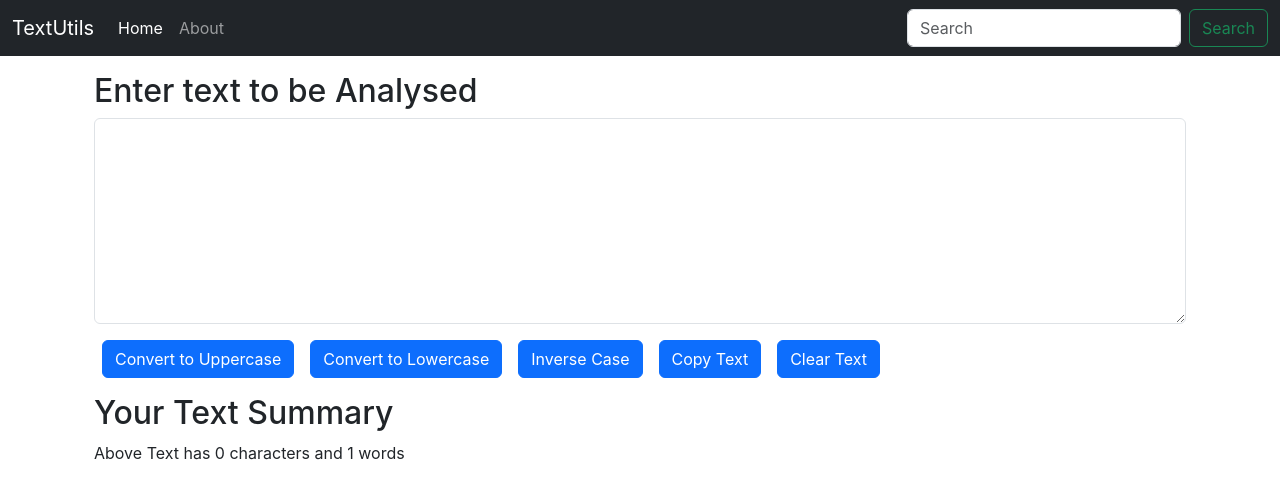
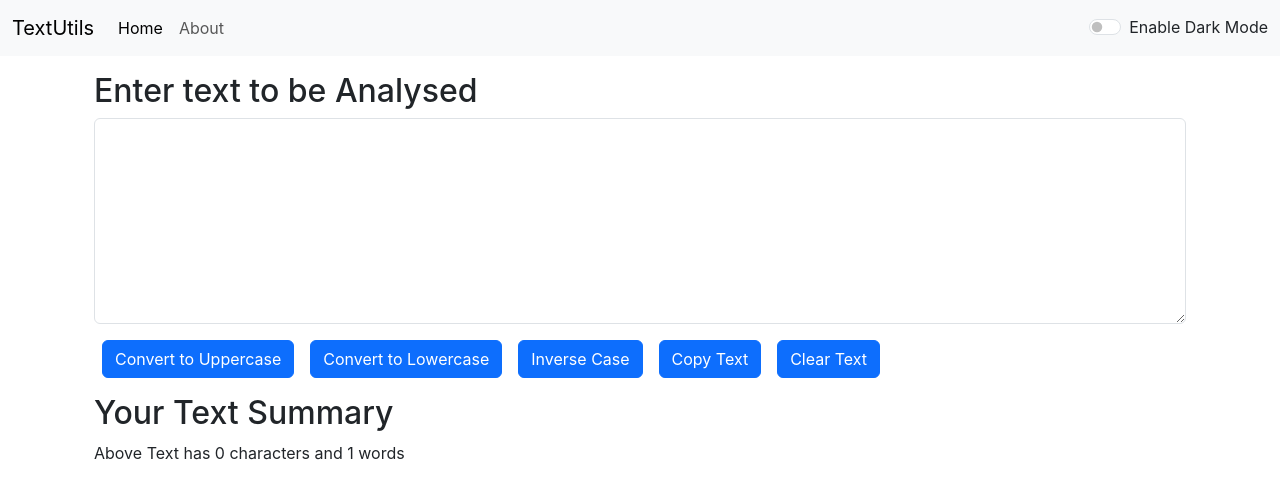
Before and after one commit to SHG0202/textutils, a React (Create React App) app: page / in a window 1280 px wide. Shown: the top 498 px of the page. Built offline with nearby package versions, Linux system fonts and the light colour scheme.

Commit message:
Emable dark mode to home page

```diff
--- a/src/App.js
+++ b/src/App.js
@@ -1,15 +1,29 @@
 
+import React, { useState } from 'react';
 import './App.css';
 //import About from './components/About';
 import Navbar from './components/Navbar';
 import TextForm from './components/TextForm';
 
 function App() {
+
+  const [mode, setMode] = useState('light')
+
+  const toggleMode = () => {
+    if (mode === 'dark') {
+      setMode('light')
+      document.body.style.backgroundColor = 'white'
+    }else {
+      setMode('dark')
+      document.body.style.backgroundColor = '#042743'
+    }
+  }
+
   return (
     <>
-      <Navbar title="TextUtils"/>
+      <Navbar title="TextUtils" mode={mode} toggleMode={toggleMode}/>
       <div className="container my-3">
-        <TextForm heading="Enter text to be Analysed"/>
+        <TextForm heading="Enter text to be Analysed" mode={mode}/>
         {/* <About> */}
       </div>
 
--- a/src/components/Navbar.js
+++ b/src/components/Navbar.js
@@ -4,7 +4,7 @@ import PropTypes from 'prop-types'
 
 export default function Navbar(props) {
     return (
-        <nav className="navbar navbar-expand-lg navbar-dark bg-dark">
+        <nav className={`navbar navbar-expand-lg navbar-${props.mode} bg-${props.mode}`}>
             <div className="container-fluid">
             <a className="navbar-brand" href="/">{props.title}</a>
             <button className="navbar-toggler" type="button" data-bs-toggle="collapse" data-bs-target="#navbarSupportedContent" aria-controls="navbarSupportedContent" aria-expanded="false" aria-label="Toggle navigation">
@@ -19,10 +19,10 @@ export default function Navbar(props) {
                     <a className="nav-link" href="/">About</a>
                 </li>
                 </ul>
-                <form className="d-flex" role="search">
-                <input className="form-control me-2" type="search" placeholder="Search" aria-label="Search"/>
-                <button className="btn btn-outline-success" type="submit">Search</button>
-                </form>
+                <div className={`form-check form-switch text-${props.mode==='light'?'dark':'light'}`}>
+                    <input className="form-check-input" type="checkbox" role="switch" onClick={props.toggleMode} id="switchCheckDefault"/>
+                    <label className="form-check-label" htmlFor="switchCheckDefault">Enable Dark Mode</label>
+                </div>
             </div>
             </div>
         </nav>
--- a/src/components/TextForm.js
+++ b/src/components/TextForm.js
@@ -44,10 +44,11 @@ export default function TextForm(props) {
     const [text, setText] = useState('');
     return (
         <>
-            <div className="container">
+            <div className={`container text-${props.mode==='light'?'dark':'light'}`}>
                 <div className="mb-3">
                     <h2>{props.heading}</h2>
-                    <textarea className="form-control" value={text} onChange={handelOnChange} id="myBox" rows="8"></textarea>
+                    <textarea className="form-control" value={text} onChange={handelOnChange} style={{backgroundColor: props.mode==='dark'?'grey':'white',
+                        color: props.mode==='dark'?'white':'black'}} id="myBox" rows="8"></textarea>
                 </div>
                 <button className="btn btn-primary mx-2" onClick={changeToUpperClicked}>Convert to Uppercase</button>
                 <button className="btn btn-primary mx-2" onClick={changeToLowerClicked}>Convert to Lowercase</button>
@@ -55,7 +56,7 @@ export default function TextForm(props) {
                 <button className="btn btn-primary mx-2" onClick={copyText}>Copy Text</button>
                 <button className="btn btn-primary mx-2" onClick={clearTextClicked}>Clear Text</button>
             </div>
-            <div className="container my-3">
+            <div className={`container my-3 text-${props.mode==='light'?'dark':'light'}`}>
                 <h2>Your Text Summary</h2>
                 <p>Above Text has {text.length} characters and {text.split(" ").length} words</p>
             </div>
```
